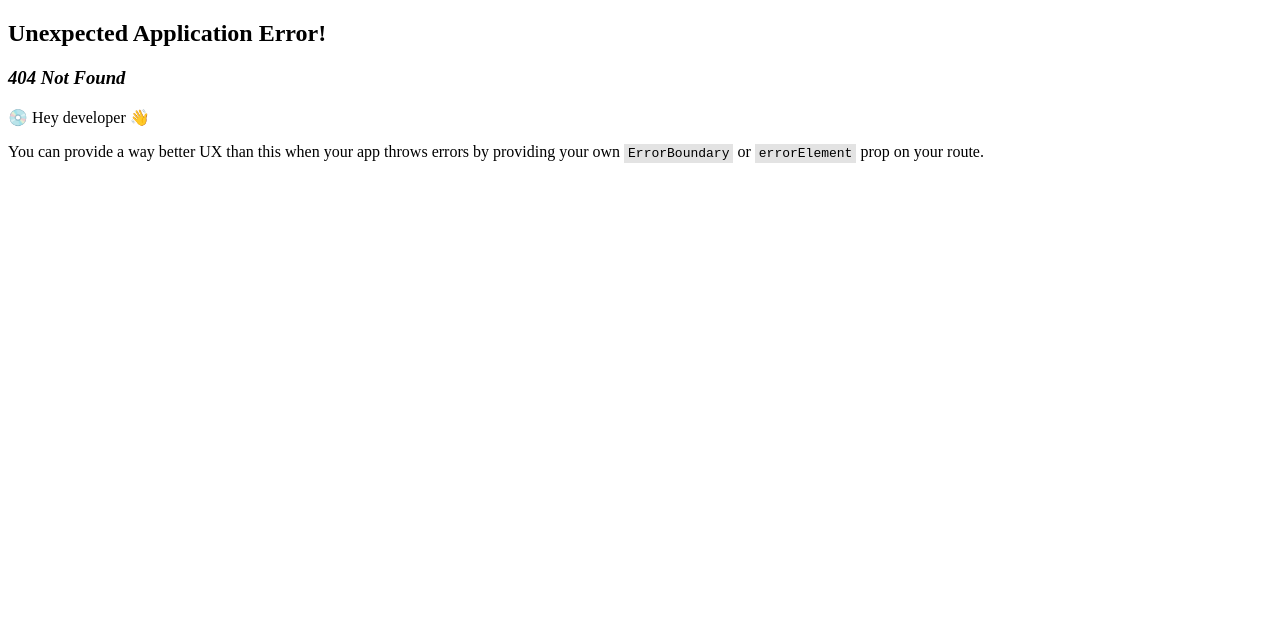
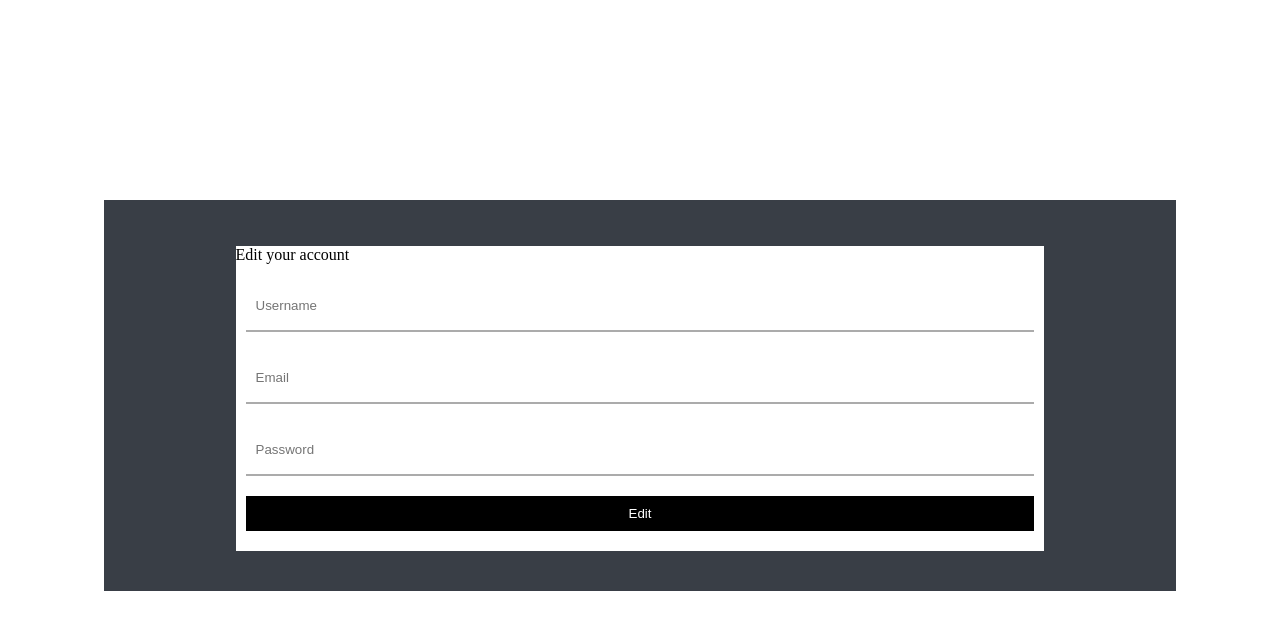
Before and after one commit to JoseySekine/raise, a React (Create React App) app in the folder frontend/: page /settings in a window 1280 px wide. Before the commit this address had no page. Shown: the top 630 px of the page. Built offline with nearby package versions, Linux system fonts and the light colour scheme; no server answers.

Commit message:
get user info editing by api

```diff
--- a/frontend/src/App.tsx
+++ b/frontend/src/App.tsx
@@ -3,6 +3,7 @@ import "react-router-dom";
 import { createBrowserRouter, RouterProvider } from "react-router-dom";
 import Login from "./pages/Login";
 import Dashboard from './pages/Dashboard';
+import Settings from "./pages/Settings";
 import New_cards from "./pages/New_cards";
 import CardsModification from "./pages/CardsModification";
 
@@ -16,6 +17,10 @@ const router = createBrowserRouter([
     path: "/dashboard",
     element: <Dashboard />,
   },
+  {
+    path: "/settings",
+    element: <Settings />,
+  },
   { path: "/new_cards", element: <New_cards /> },
   { path: "/cards_modification", element: <CardsModification /> },
 ]);
--- a/frontend/src/index.css
+++ b/frontend/src/index.css
@@ -5,6 +5,19 @@
 body {
   /* background-color: #072e3a; */
   background-color: white;
+}
+
+.form_container {
+  background-color: white;
+  flex: 1;
+  margin: 200px auto;
+}
+
+.form {
+  margin: 10px;
+  display: flex;
+  flex-direction: column;
+  row-gap: 20px;
 }
 
 button {
--- a/frontend/src/pages/Login.tsx
+++ b/frontend/src/pages/Login.tsx
@@ -32,12 +32,6 @@ const Login = () => {
   const registerHandler = async (e: any) => {
     e.preventDefault();
 
-    console.log(
-      email.current.value,
-      username.current.value,
-      password.current.value
-    );
-
     if (email && username && password) {
       const response = await fetch("http://localhost:8080/register_user", {
         method: "POST",
@@ -54,12 +48,11 @@ const Login = () => {
       if (!response.ok) {
         console.error(`HTTP error! Status: ${response.status}`);
       } else {
-        const data = await response.json();
-        console.log(data);
-        console.log("Created your account!");
+        // const data = await response.json();
+        console.log(`Created account! ${response.status}`);
+        setLoginMode(true);
       }
     }
-    setLoginMode(true);
     setModalOpen(false);
   };
 
@@ -79,10 +72,9 @@ const Login = () => {
 
     if (!response.ok) {
       console.error(`HTTP error! Status: ${response.status}`);
-      console.log("Login failed!");
     } else {
       navigate("/dashboard");
-      const data = await response.json();
+      // const data = await response.json();
       email.current = "";
       password.current = "";
       console.log("Login successful!");
--- /dev/null
+++ b/frontend/src/pages/Settings.module.css
@@ -0,0 +1,29 @@
+.settings_container {
+  background-color: #393e46;
+  /* margin: 200px; */
+  /* padding: 10px; */
+  margin: 200px auto;
+  width: 80%;
+  padding: 30px;
+}
+
+.form_container {
+  width: 80%;
+  margin: auto;
+  background-color: white;
+}
+
+.form {
+  margin: 10px;
+  display: flex;
+  flex-direction: column;
+  row-gap: 20px;
+  padding-bottom: 20px;
+}
+
+.form input {
+  height: 30px;
+  border: none;
+  border-bottom: 2px solid #ababab;
+  padding: 10px;
+}
--- /dev/null
+++ b/frontend/src/pages/Settings.tsx
@@ -0,0 +1,73 @@
+import { useRef, useEffect, useState } from "react";
+import styles from "./Settings.module.css";
+import InputField from "../components/Input-field";
+
+function Settings() {
+  const email: any = useRef("");
+  const password: any = useRef("");
+  const username: any = useRef("");
+  const [originalData, setOriginalData] = useState({});
+  const dummyAddress = 'aaa@com'
+
+  useEffect(() => {
+    const data = async () => {
+      let response = await fetch("http://localhost:8080/get_user_info", {
+        headers: {
+          'Authorization': "Bearer " + dummyAddress,
+        },
+      });
+      if (!response.ok) {
+        console.error(`Fetching user info error ${response.status}`);
+      } else {
+        response = await response.json();
+        console.log(response);
+      }
+    };
+    data();
+  }, []);
+
+  const editHandler = () => {
+    const response = fetch("http://localhost:8080/edit_user_info", {
+      method: "POST",
+      headers: {
+        "Content-type": "application/json",
+      },
+      body: JSON.stringify({
+        username: username.current.value,
+        email: email.current.value,
+        password: password.current.value,
+      }),
+    });
+  };
+
+  return (
+    <div className={styles.settings_container}>
+      <div className={styles.form_container}>
+        <p>Edit your account</p>
+        <form onSubmit={editHandler} className={styles.form}>
+          <InputField
+            name={"username"}
+            placeholder={"Username"}
+            type={"text"}
+            dataRef={username}
+          />
+          <InputField
+            name={"email"}
+            placeholder={"Email"}
+            type={"email"}
+            dataRef={email}
+          />
+          <InputField
+            name={"password"}
+            placeholder={"Password"}
+            type={"password"}
+            dataRef={password}
+          />
+          <button>Edit</button>
+        </form>
+      </div>
+    </div>
+  );
+}
+
+export default Settings;
```
Also changed, not shown: frontend/src/pages/Dashbored.tsx (added, +43 -0 lines), 3 other files (tests, documents, lock files or other folders).
